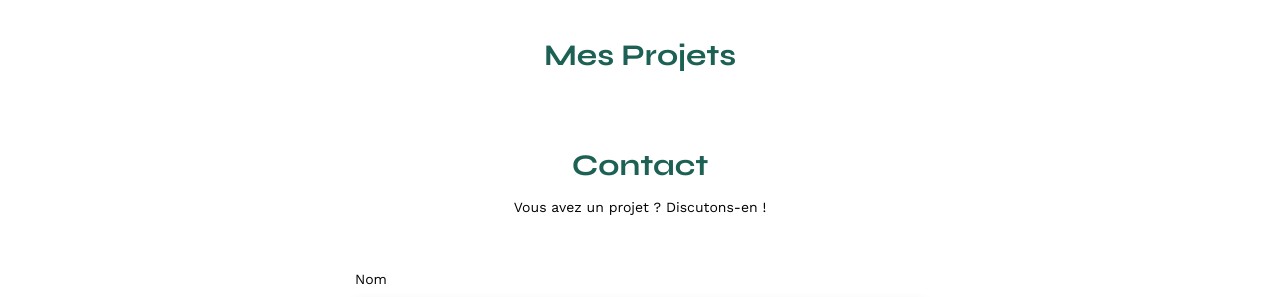
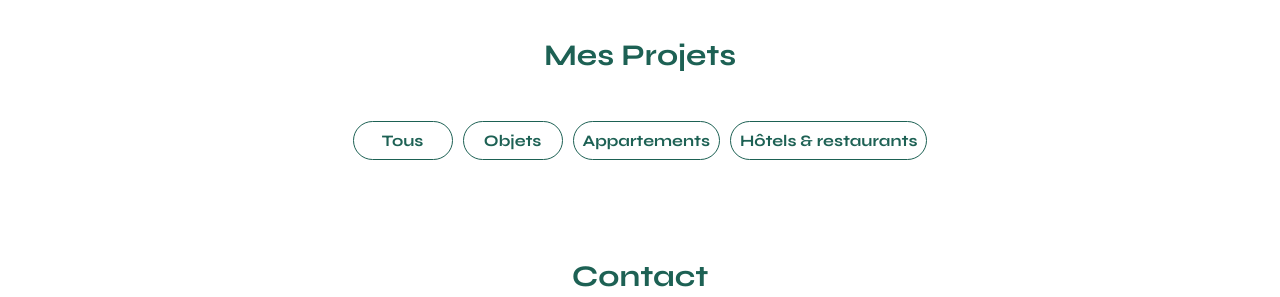
Before and after one commit to LB-Squishy/Portfolio-architecte-sophie-bluel-master, a plain HTML site: page FrontEnd/index.html in a window 1280 px wide. Shown: the part 495-792 px from the top of the page. Drawn offline with nearby package versions, Linux system fonts and the light colour scheme; no server answers.

Commit message:
1.2 Réalisation filtre des travaux - Ajout boutons

```diff
--- a/FrontEnd/assets/JavaScript/gallery.js
+++ b/FrontEnd/assets/JavaScript/gallery.js
@@ -1,9 +1,9 @@
-// Récupération des travaux depuis l'API------------------------------------------------------------------
+// Récupération des travaux depuis l'API-------------------------------------------------------
 
 const response = await fetch('http://localhost:5678/api/works/')
 const galleryData = await response.json()
 
-// Création d'une boucle pour insérer les travaux---------------------------------------------------
+// Création de la galerie---------------------------------------------------------------------
 
 function generateGallery(galleryData) {
     const sectionGallery = document.querySelector(".gallery")
--- a/FrontEnd/assets/style.css
+++ b/FrontEnd/assets/style.css
@@ -123,8 +123,35 @@ li:hover {
 }
 #portfolio h2 {
 	text-align: center;
-	margin-bottom: 1em;
+	margin-bottom: 0;
 }
+/**Ajout de style pour les boutons "mes projets"**/
+.filters {
+	display: flex;
+	justify-content: center;
+	gap: 10px;
+}
+.filtersButton {
+	font-family: 'Syne';
+	font-weight: 700;
+	font-size: 16px;
+	color: #1D6154;
+	min-width: 100px;
+	margin: 51px 0;
+	padding: 9px;
+	border-radius: 25px;
+	border: 1px solid #1D6154;
+	background-color: white;
+}
+.filtersButton:hover {
+	color: white;
+	background-color: #1D6154;
+	cursor:pointer;
+}
+.filtersButton:active {
+	transform: scale(0.95);
+}
+/**End Ajout de style pour les boutons "mes projets"**/
 .gallery {
 	width: 100%;
 	display: grid;
--- a/FrontEnd/index.html
+++ b/FrontEnd/index.html
@@ -37,6 +37,12 @@
 	</section>
 	<section id="portfolio">
 		<h2>Mes Projets</h2>
+		<div class="filters">
+			<button class="filtersButton filtersAllProject">Tous</button>
+			<button class="filtersButton filtersObject">Objets</button>
+			<button class="filtersButton filtersApartment">Appartements</button>
+			<button class="filtersButton filtersHotelsRestaurant">Hôtels & restaurants</button>
+		</div>
 		<div class="gallery">
 		</div>
 	</section>
```
